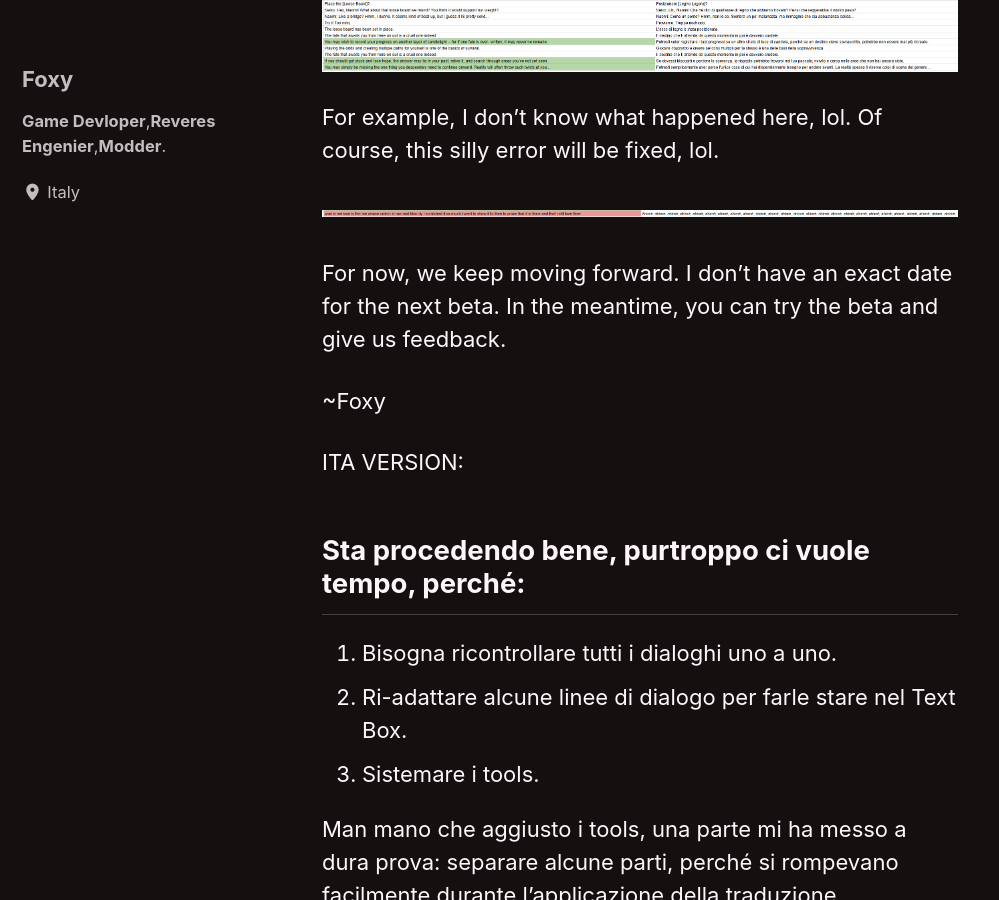
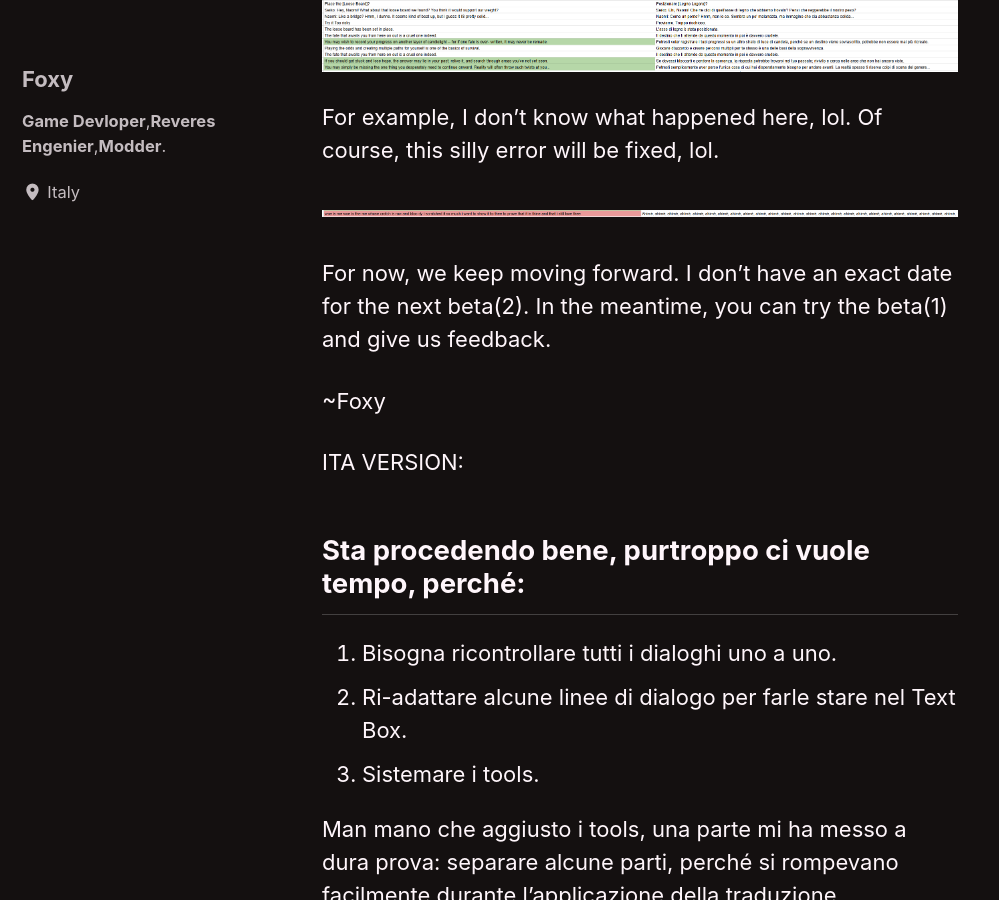
Before and after one commit to Thefoxy1978/Thefoxy1978.github.io, a Jekyll site: the page built from _posts/2026-02-19-Projects.md, in a window 1280 px wide and 900 px high, scrolled down 1632 px. Shown: the whole window, without its empty margins (0-999 px from the left). Built offline with Jekyll 4.4.1, drawn with Linux system fonts in a browser that asks for light colours; cached includes are drawn as plain includes; some of the changed text lies outside the part shown.

Commit message:
Update 2026-02-19-Projects.md

```diff
--- a/_posts/2026-02-19-Projects.md
+++ b/_posts/2026-02-19-Projects.md
@@ -43,8 +43,8 @@ For example, I don’t know what happened here, lol. Of course, this silly error
 
 <a href="/assets/images/img2.png" target="_blank"> ![img2](/assets/images/img2.png) </a>
 
-For now, we keep moving forward. I don’t have an exact date for the next beta.
-In the meantime, you can try the beta and give us feedback.
+For now, we keep moving forward. I don’t have an exact date for the next beta(2).
+In the meantime, you can try the beta(1) and give us feedback.
 
 ~Foxy
 
@@ -102,7 +102,7 @@ Per esempio qui non so cosa sia successo, lol. Ovviamente si sistemerà questo e
 </a>
 
 
-Per il momento si procede, non ho una data precisa per la prossima beta.
-Nel frattempo potete provare la beta e darci un feedback.
+Per il momento si procede, non ho una data precisa per la prossima beta(2).
+Nel frattempo potete provare la beta(1) e darci un feedback.
 
 ~Foxy
```
